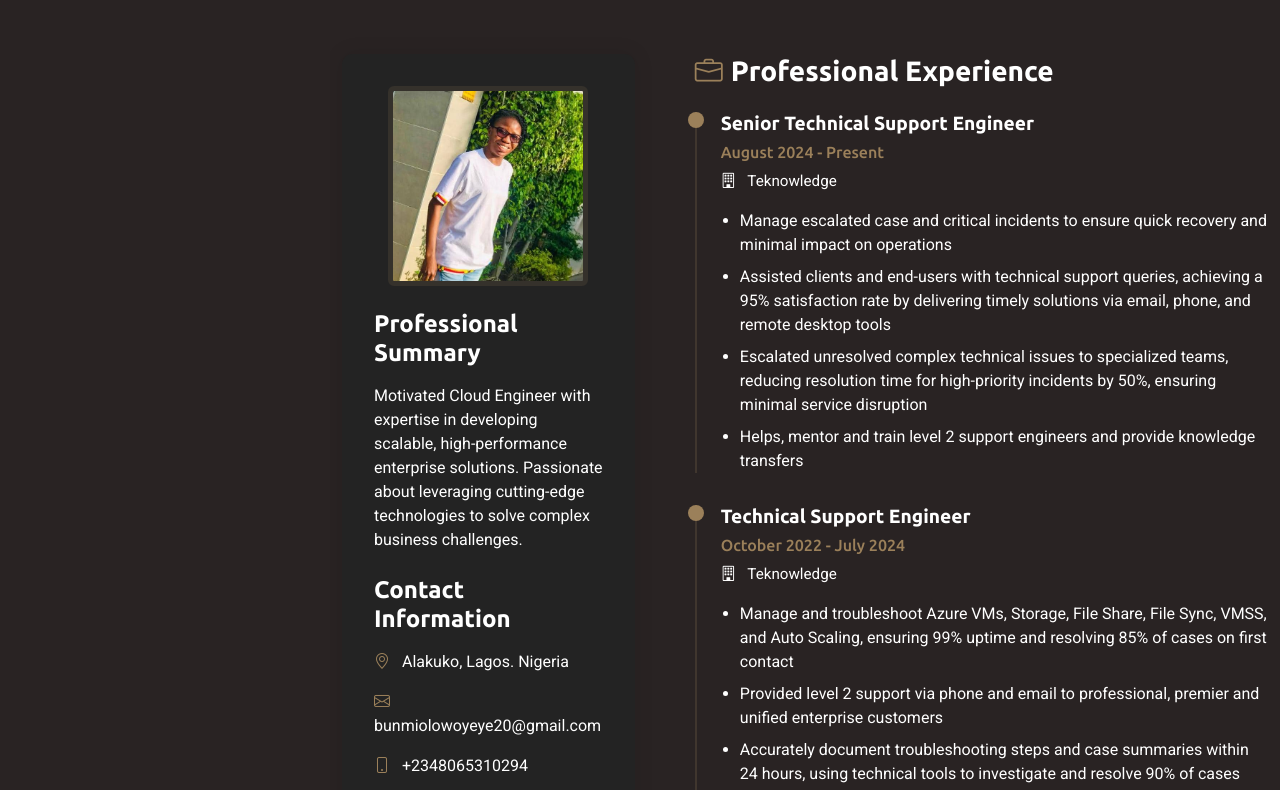
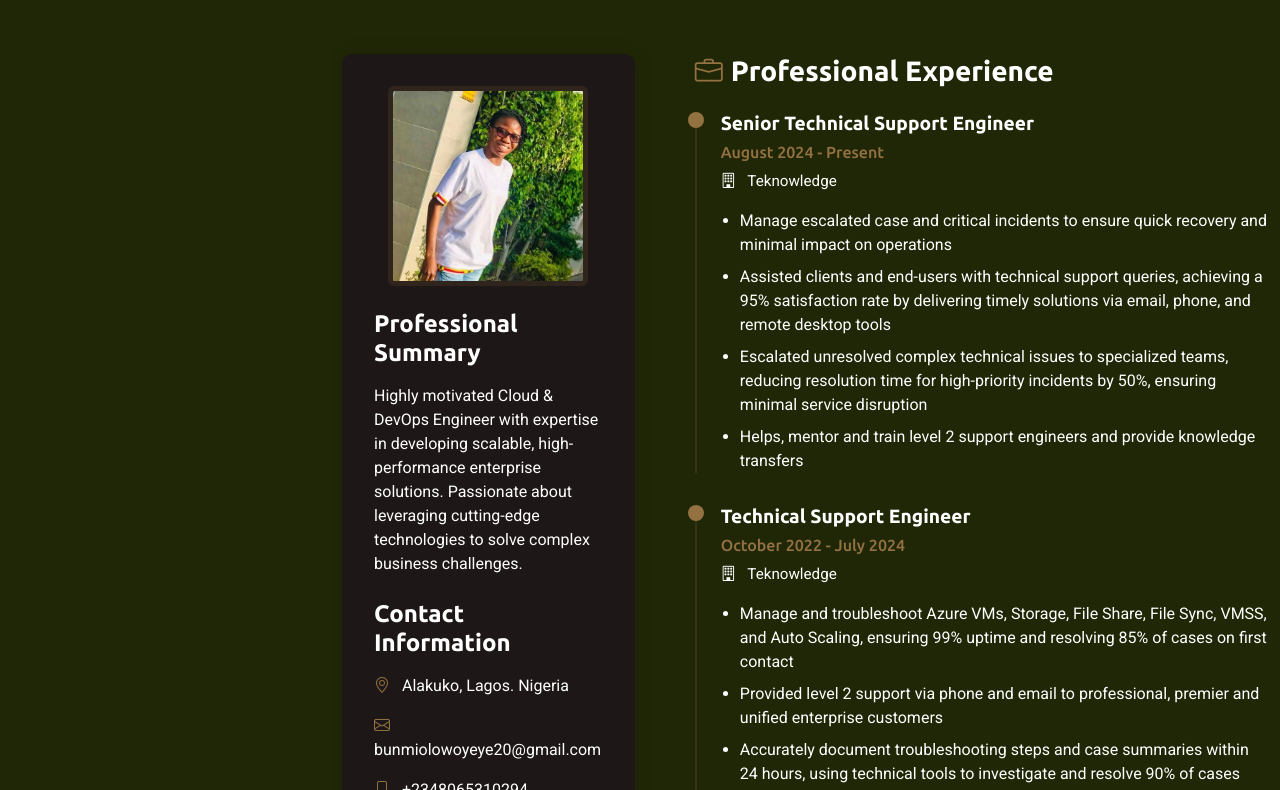
Before and after one commit to Bummieboaxyl/Personal-Portfolio, a plain HTML site: page Personal-Portfolio/index.html in a window 1280 px wide. Shown: the part 1992-2782 px from the top of the page. Drawn offline with nearby package versions, Linux system fonts and the light colour scheme.

Commit message:
Update color scheme and improve content in index.html

```diff
--- a/Personal-Portfolio/assets/css/main.css
+++ b/Personal-Portfolio/assets/css/main.css
@@ -19,11 +19,11 @@
 
 /* Global Colors - The following color variables are used throughout the website. Updating them here will change the color scheme of the entire website */
 :root {
-  --background-color: #292323; /* Background color for the entire website, including individual sections */
+  --background-color: #202707; /* Background color for the entire website, including individual sections */
   --default-color: #ffffff; /* Default color used for the majority of the text content across the entire website */
   --heading-color: #ffffff; /* Color for headings, subheadings and title throughout the website */
-  --accent-color: #9b805a; /* Accent color that represents your brand on the website. It's used for buttons, links, and other elements that need to stand out */
-  --surface-color: #232323; /* The surface color is used as a background of boxed elements within sections, such as cards, icon boxes, or other elements that require a visual separation from the global background. */
+  --accent-color: #937141; /* Accent color that represents your brand on the website. It's used for buttons, links, and other elements that need to stand out */
+  --surface-color: #1e1717; /* The surface color is used as a background of boxed elements within sections, such as cards, icon boxes, or other elements that require a visual separation from the global background. */
   --contrast-color: #ffffff; /* Contrast color for text, ensuring readability against backgrounds of accent, heading, or default colors. */
 }
 
@@ -31,8 +31,8 @@
 :root {
   --nav-color: #ffffff;  /* The default color of the main navmenu links */
   --nav-hover-color: #9b805a; /* Applied to main navmenu links when they are hovered over or active */
-  --nav-mobile-background-color: #393939; /* Used as the background color for mobile navigation menu */
-  --nav-dropdown-background-color: #393939; /* Used as the background color for dropdown items that appear when hovering over primary navigation items */
+  --nav-mobile-background-color: #232222; /* Used as the background color for mobile navigation menu */
+  --nav-dropdown-background-color: #201f1f; /* Used as the background color for dropdown items that appear when hovering over primary navigation items */
   --nav-dropdown-color: #ffffff; /* Used for navigation links of the dropdown items in the navigation menu. */
   --nav-dropdown-hover-color: #9b805a; /* Similar to --nav-hover-color, this color is applied to dropdown navigation links when they are hovered over. */
 }
@@ -143,7 +143,7 @@ h6 {
 # Global Header
 --------------------------------------------------------------*/
 .header {
-  --background-color: #1b1b1b;
+  --background-color: #242222;
   color: var(--default-color);
   position: fixed;
   top: 0;
--- a/Personal-Portfolio/index.html
+++ b/Personal-Portfolio/index.html
@@ -81,7 +81,7 @@
 
             <div class="col-lg-6" data-aos="fade-right" data-aos-delay="100">
               <div class="hero-text">
-                <h1>Devops<span class="accent-text">GURU</span></h1>
+                <h1>DevOps<span class="accent-text">NINJA</span></h1>
                 <h2>Oluwabunmi Olowoyeye</h2>
                 <p class="lead"><span class="typed" data-typed-items="Cloud Engineer, Devops Engineer, Customer Support Specialist"></span></p>
                 <p class="description">Passionate in providing seamless solutions to ensure organizational efficiency and success.</p>
@@ -248,7 +248,7 @@ I'm always open to new opportunities and collaborations, feel free to reach out!
               </div>
 
               <h3>Professional Summary</h3>
-              <p>Motivated Cloud Engineer with expertise in developing scalable, high-performance enterprise solutions. Passionate about leveraging cutting-edge technologies to solve complex business challenges.</p>
+              <p>Highly motivated Cloud & DevOps Engineer with expertise in developing scalable, high-performance enterprise solutions. Passionate about leveraging cutting-edge technologies to solve complex business challenges.</p>
 
               <h3 class="mt-4">Contact Information</h3>
               <ul class="contact-info list-unstyled">
@@ -273,7 +273,7 @@ I'm always open to new opportunities and collaborations, feel free to reach out!
                 <div class="skill-item">
                   <div class="d-flex justify-content-between">
                     <span>Security & Networking</span>
-                    <span>80%</span>
+                    <span>70%</span>
                   </div>
                   <div class="progress">
                     <div class="progress-bar" role="progressbar" aria-valuenow="85" aria-valuemin="0" aria-valuemax="100"></div>
@@ -283,7 +283,7 @@ I'm always open to new opportunities and collaborations, feel free to reach out!
                 <div class="skill-item">
                   <div class="d-flex justify-content-between">
                     <span>Scripting & Automation</span>
-                    <span>70%</span>
+                    <span>60%</span>
                   </div>
                   <div class="progress">
                     <div class="progress-bar" role="progressbar" aria-valuenow="90" aria-valuemin="0" aria-valuemax="100"></div>
```
